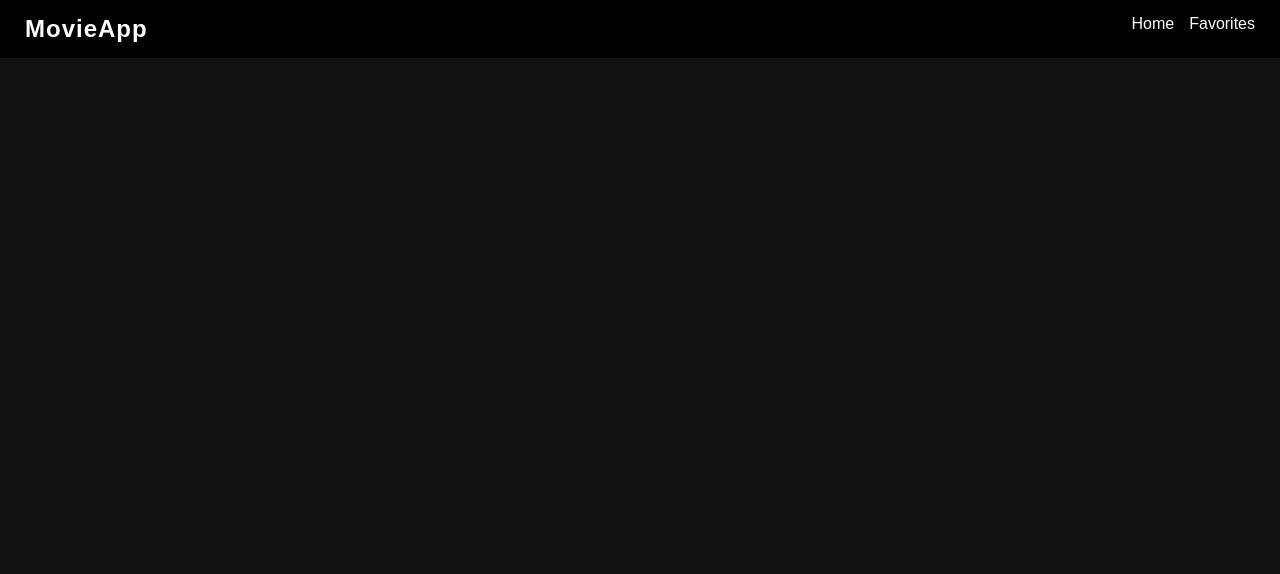
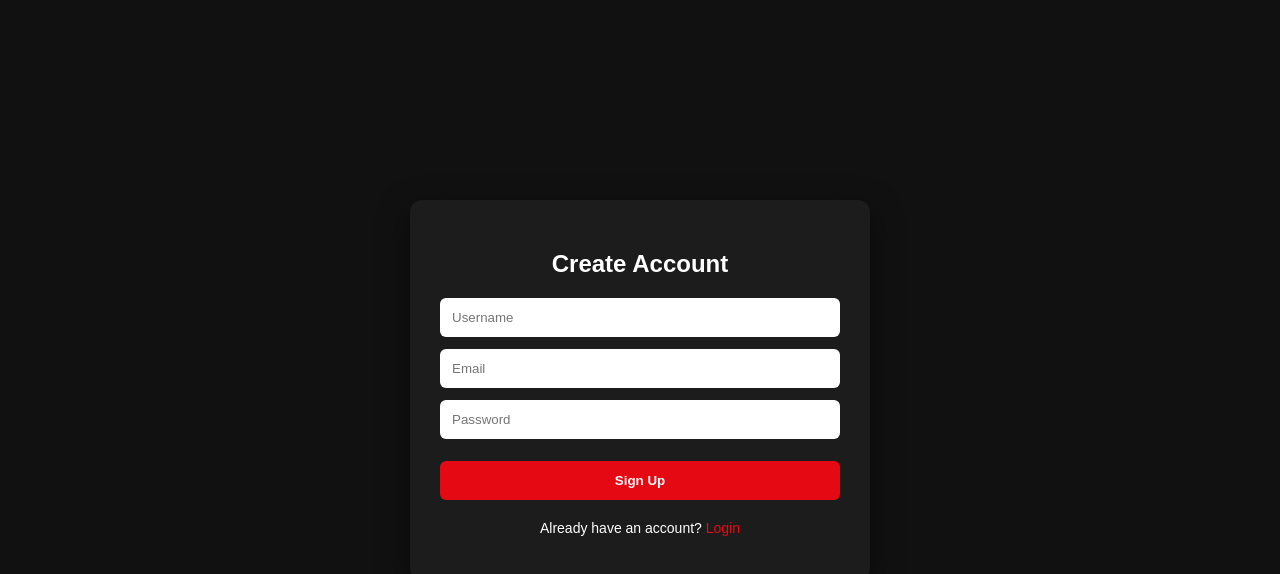
Before and after one commit to mosesnjoroge371-glitch/OMDb-Movies-app-, a React (Vite) app: page /signup in a window 1280 px wide. Shown: the top 574 px of the page. Built offline with nearby package versions, Linux system fonts and the light colour scheme.

Commit message:
make changes

```diff
--- a/src/App.css
+++ b/src/App.css
@@ -10,12 +10,57 @@ main {
   min-height: calc(100vh - 70px);
 }
 
+/* AUTH PAGES */
+
+.auth {
+  max-width: 400px;
+  margin: 120px auto;
+  background: #1c1c1c;
+  padding: 30px;
+  border-radius: 12px;
+  box-shadow: 0 10px 30px rgba(0, 0, 0, 0.5);
+}
+
+.auth h2 {
+  text-align: center;
+  margin-bottom: 20px;
+}
+
+.auth-form {
+  display: flex;
+  flex-direction: column;
+  gap: 12px;
+}
+
+.auth-form input {
+  padding: 12px;
+  border: none;
+  border-radius: 6px;
+  outline: none;
+}
+
+.auth-form button {
+  padding: 12px;
+  margin-top: 10px;
+}
+
+.auth-links {
+  text-align: center;
+  font-size: 14px;
+  margin-top: 8px;
+}
+
+.auth-links a {
+  color: #e50914;
+  text-decoration: none;
+}
+
 /* ===== NAVBAR ENHANCEMENTS ===== */
 
 .navbar {
   z-index: 1000;
   backdrop-filter: blur(6px);
-  border-bottom: 1px solid rgba(255,255,255,0.08);
+  border-bottom: 1px solid rgba(255, 255, 255, 0.08);
 }
 
 .navbar h2 {
@@ -45,7 +90,7 @@ button {
 
 button:hover {
   transform: translateY(-2px);
-  box-shadow: 0 6px 14px rgba(0,0,0,.4);
+  box-shadow: 0 6px 14px rgba(0, 0, 0, 0.4);
 }
 
 button:active {
@@ -55,23 +100,31 @@ button:active {
 /* ===== CARD HOVER EFFECT ===== */
 
 .card {
-  transition: transform .25s ease, box-shadow .25s ease;
+  transition:
+    transform 0.25s ease,
+    box-shadow 0.25s ease;
 }
 
 .card:hover {
   transform: translateY(-6px) scale(1.02);
-  box-shadow: 0 12px 28px rgba(0,0,0,.6);
+  box-shadow: 0 12px 28px rgba(0, 0, 0, 0.6);
 }
 
 /* ===== DETAILS PAGE ANIMATION ===== */
 
 .details {
-  animation: fadeIn .35s ease;
+  animation: fadeIn 0.35s ease;
 }
 
 @keyframes fadeIn {
-  from { opacity:0; transform:translateY(8px); }
-  to { opacity:1; transform:translateY(0); }
+  from {
+    opacity: 0;
+    transform: translateY(8px);
+  }
+  to {
+    opacity: 1;
+    transform: translateY(0);
+  }
 }
 
 /* ===== SEARCH BAR POLISH ===== */
@@ -83,20 +136,19 @@ button:active {
 }
 
 .search input:focus {
-  box-shadow: 0 0 0 2px rgba(229,9,20,.4);
+  box-shadow: 0 0 0 2px rgba(229, 9, 20, 0.4);
 }
 
 /* ===== SMALL SCREEN NAVBAR ===== */
 
-@media (max-width:600px){
-
-  .navbar{
+@media (max-width: 600px) {
+  .navbar {
     flex-direction: column;
     align-items: flex-start;
-    gap:8px;
+    gap: 8px;
   }
 
-  .container{
+  .container {
     padding: 0 10px;
   }
 }
--- a/src/App.jsx
+++ b/src/App.jsx
@@ -1,20 +1,54 @@
+import "./App.css";
 import { Routes, Route } from "react-router-dom";
-import "./App.css";
-import Favorites from "./pages/Favorites";
 import Navbar from "./components/Navbar";
+import ProtectedRoute from "./components/ProtectedRoute";
+
 import Home from "./pages/Home";
 import Details from "./pages/Details";
-import "./index.css";
+import Favorites from "./pages/Favorites";
+import Login from "./pages/Login";
+import Signup from "./pages/Signup";
+import ForgotPassword from "./pages/ForgotPassword";
 
 export default function App() {
   return (
     <>
       <Navbar />
+
       <main className="container">
         <Routes>
-          <Route path="/" element={<Home />} />
-          <Route path="/movie/:id" element={<Details />} />
-          <Route path="/favorites" element={<Favorites />} />
+          {/* PUBLIC */}
+          <Route path="/login" element={<Login />} />
+          <Route path="/signup" element={<Signup />} />
+          <Route path="/forgot" element={<ForgotPassword />} />
+
+          {/* PROTECTED */}
+          <Route
+            path="/"
+            element={
+              <ProtectedRoute>
+                <Home />
+              </ProtectedRoute>
+            }
+          />
+
+          <Route
+            path="/movie/:id"
+            element={
+              <ProtectedRoute>
+                <Details />
+              </ProtectedRoute>
+            }
+          />
+
+          <Route
+            path="/favorites"
+            element={
+              <ProtectedRoute>
+                <Favorites />
+              </ProtectedRoute>
+            }
+          />
         </Routes>
       </main>
     </>
--- a/src/components/Navbar.jsx
+++ b/src/components/Navbar.jsx
@@ -1,12 +1,19 @@
 import { Link } from "react-router-dom";
+import { useAuth } from "../context/AuthContext";
 
 export default function Navbar() {
+  const { user, logout } = useAuth();
+
+  if (!user) return null; // hide navbar on login pages
+
   return (
     <nav className="navbar">
       <h2>MovieApp</h2>
+
       <div>
         <Link to="/">Home</Link>
         <Link to="/favorites">Favorites</Link>
+        <button onClick={logout}>Logout</button>
       </div>
     </nav>
   );
--- /dev/null
+++ b/src/components/ProtectedRoute.jsx
@@ -0,0 +1,10 @@
+import { Navigate } from "react-router-dom";
+import { useAuth } from "../context/AuthContext";
+
+export default function ProtectedRoute({ children }) {
+  const { user } = useAuth();
+
+  if (!user) return <Navigate to="/login" replace />;
+
+  return children;
+}
--- /dev/null
+++ b/src/context/AuthContext.jsx
@@ -0,0 +1,25 @@
+import { createContext, useContext, useState, useEffect } from "react";
+
+const AuthContext = createContext();
+
+export function AuthProvider({ children }) {
+  const [user, setUser] = useState(() => {
+    return localStorage.getItem("user") || null;
+  });
+
+  useEffect(() => {
+    if (user) localStorage.setItem("user", user);
+    else localStorage.removeItem("user");
+  }, [user]);
+
+  const login = (email) => setUser(email);
+  const logout = () => setUser(null);
+
+  return (
+    <AuthContext.Provider value={{ user, login, logout }}>
+      {children}
+    </AuthContext.Provider>
+  );
+}
+
+export const useAuth = () => useContext(AuthContext);
--- a/src/main.jsx
+++ b/src/main.jsx
@@ -4,13 +4,16 @@ import { createRoot } from "react-dom/client";
 import "./index.css";
 import App from "./App.jsx";
 import { MovieProvider } from "./context/MovieContext.jsx";
+import { AuthProvider } from "./context/AuthContext.jsx";
 
 createRoot(document.getElementById("root")).render(
   <StrictMode>
     <BrowserRouter>
-      <MovieProvider>
-        <App />
-      </MovieProvider>
+      <AuthProvider>
+        <MovieProvider>
+          <App />
+        </MovieProvider>
+      </AuthProvider>
     </BrowserRouter>
   </StrictMode>,
 );
--- /dev/null
+++ b/src/pages/ForgotPassword.jsx
@@ -0,0 +1,15 @@
+export default function ForgotPassword() {
+    return (
+      <div className="auth">
+        <h2>Reset Password</h2>
+        <form className="auth-form">
+          <input type="email" placeholder="Enter your email" required />
+          <button type="submit">Send Reset Link</button>
+          <p className="auth-links">
+            <a href="/login">Back to Login</a>
+          </p>
+          Remembered your password? <a href="/login">Login</a>
+        </form>
+      </div>
+    );
+}
--- /dev/null
+++ b/src/pages/Login.jsx
@@ -0,0 +1,42 @@
+import { useState } from "react";
+import { useAuth } from "../context/AuthContext";
+import { useNavigate, Link } from "react-router-dom";
+
+export default function Login() {
+  const [email, setEmail] = useState("");
+  const { login } = useAuth();
+  const navigate = useNavigate();
+
+  const submit = (e) => {
+    e.preventDefault();
+    login(email); // fake login
+    navigate("/"); // go to home
+  };
+
+  return (
+    <div className="auth">
+      <h2>Login</h2>
+
+      <form className="auth-form" onSubmit={submit}>
+        <input
+          type="email"
+          placeholder="Email"
+          required
+          value={email}
+          onChange={(e) => setEmail(e.target.value)}
+        />
+        <input type="password" placeholder="Password" required />
+
+        <button type="submit">Login</button>
+
+        <p className="auth-links">
+          <Link to="/forgot">Forgot password?</Link>
+        </p>
+
+        <p className="auth-links">
+          Don’t have an account? <Link to="/signup">Sign up</Link>
+        </p>
+      </form>
+    </div>
+  );
+}
--- /dev/null
+++ b/src/pages/Signup.jsx
@@ -0,0 +1,17 @@
+export default function Signup() {
+    return (
+        <div className="auth">
+            <h2>Create Account</h2>
+            <form className="auth-form">
+                <input type="text" placeholder="Username" required />
+                <input type="email" placeholder="Email" required />
+                <input type="password" placeholder="Password" required />
+                <button type="submit">Sign Up</button>
+
+                <p className="auth-links">
+                    Already have an account? <a href="/login">Login</a>
+                </p>
+            </form>
+        </div>
+    );
+ }
```
